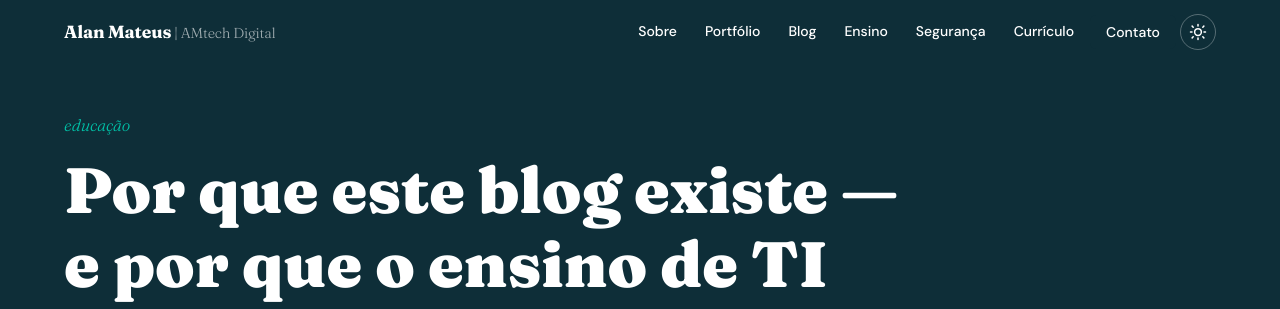
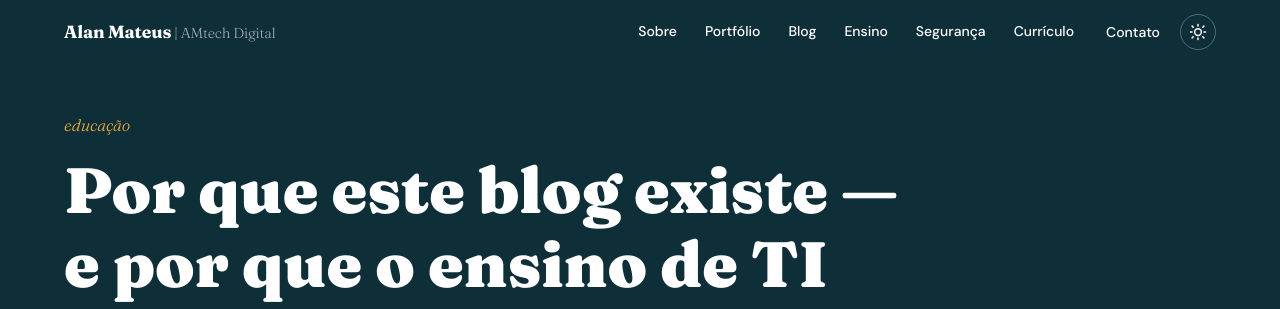
Before and after one commit to AlanMateus17/AlanMateus17.github.io, a Jekyll site: the page built from _posts/2026-08-30-por-que-este-blog-existe.md, in a window 1280 px wide. Shown: the top 309 px of the page. Built offline with Jekyll 4.4.1, drawn with Linux system fonts in a browser that asks for light colours.

Commit message:
Adiciona cores de identidade por secao: Ensino e Seguranca

```diff
--- a/_layouts/post.html
+++ b/_layouts/post.html
@@ -10,6 +10,8 @@ layout: default
     {% assign categoria_lower = categoria | downcase %}
     {% if categoria_lower contains 'segur' %}
     <p class="post-hero__cat" style="color:var(--accent-security);">{{ categoria }}</p>
+    {% elsif categoria_lower contains 'educ' or categoria_lower contains 'ensino' %}
+    <p class="post-hero__cat" style="color:var(--accent-teaching);">{{ categoria }}</p>
     {% else %}
     <p class="post-hero__cat">{{ categoria }}</p>
     {% endif %}
--- a/assets/css/main.css
+++ b/assets/css/main.css
@@ -20,9 +20,10 @@
 
   --accent:       #00C2A8;
   --accent-text:  #007464;
-  --accent-security:      #C98A26;
-  --accent-security-text: #8A5F14;
-  --accent-security-bg:   #1D1A16;
+  --accent-security:      #DD7F35;
+  --accent-security-text: #8A431A;
+  --accent-teaching:      #EAAE3D;
+  --accent-teaching-text: #7A5D10;
   --accent-glow:  rgba(0,194,168,0.25);
 
   --marker:       #EAAE3D;
@@ -98,8 +99,10 @@
   --paper-link:   #E08659;
 
   --accent-text:  #00C2A8;
-  --accent-security:      #E0A438;
-  --accent-security-text: #E0A438;
+  --accent-security:      #E88A44;
+  --accent-security-text: #E88A44;
+  --accent-teaching:      #EAAE3D;
+  --accent-teaching-text: #EAAE3D;
 
   --text:         #EDEAE2;
   --text-muted:   #A8A296;
@@ -722,7 +725,7 @@ section + section { padding-top: 0; }
   transition: all var(--transition);
 }
 .materia-card:hover { border-color: var(--brand-mid); box-shadow: var(--shadow-sm); }
-.materia-card__icon { font-size: 1.75rem; }
+.materia-card__icon { font-size: 1.75rem; color: var(--accent-teaching-text); }
 .materia-card__name { font-size: 0.95rem; font-weight: 700; }
 .materia-card__count {
   font-size: 0.78rem;
--- a/blog/index.html
+++ b/blog/index.html
@@ -42,7 +42,9 @@ description: "Artigos sobre desenvolvimento .NET, ensino de TI e segurança ofen
         <div>
           {% assign categoria_item = post.categories | first | default: 'Blog' %}
           {% assign categoria_item_lower = categoria_item | downcase %}
-          <p class="blog-post-item__cat"{% if categoria_item_lower contains 'segur' %} style="color:var(--accent-security-text);"{% endif %}>{{ categoria_item }}
+          {% assign cat_cor = "" %}
+          {% if categoria_item_lower contains 'segur' %}{% assign cat_cor = "var(--accent-security-text)" %}{% elsif categoria_item_lower contains 'educ' or categoria_item_lower contains 'ensino' %}{% assign cat_cor = "var(--accent-teaching-text)" %}{% endif %}
+          <p class="blog-post-item__cat"{% if cat_cor != "" %} style="color:{{ cat_cor }};"{% endif %}>{{ categoria_item }}
             <span class="blog-post-item__read-badge" hidden><svg width="11" height="11" viewBox="0 0 20 20" fill="none" aria-hidden="true"><path d="M4 10.5L8 14.5L16 6" stroke="currentColor" stroke-width="2.5" stroke-linecap="round" stroke-linejoin="round"/></svg> Lido</span>
           </p>
           <h2 class="blog-post-item__title"><a href="{{ post.url | relative_url }}">{{ post.title }}</a></h2>
--- a/ensino/index.html
+++ b/ensino/index.html
@@ -5,8 +5,8 @@ description: "Apostilas gratuitas das 9 matérias do EMTI — Lógica, Web, Hard
 ---
 <header class="page-hero">
   <div class="container">
-    <p class="page-hero__eyebrow">Ensino</p>
-    <h1 class="page-hero__title">Materiais<br><em style="font-weight:300;color:var(--accent)">gratuitos.</em></h1>
+    <p class="page-hero__eyebrow" style="color:var(--accent-teaching);">Ensino</p>
+    <h1 class="page-hero__title">Materiais<br><em style="font-weight:300;color:var(--accent-teaching)">gratuitos.</em></h1>
     <p class="page-hero__desc">Apostilas, tutoriais e roteiros criados para os alunos do EMTI em Barbacena. Tudo livre para usar, adaptar e distribuir.</p>
   </div>
 </header>
```
